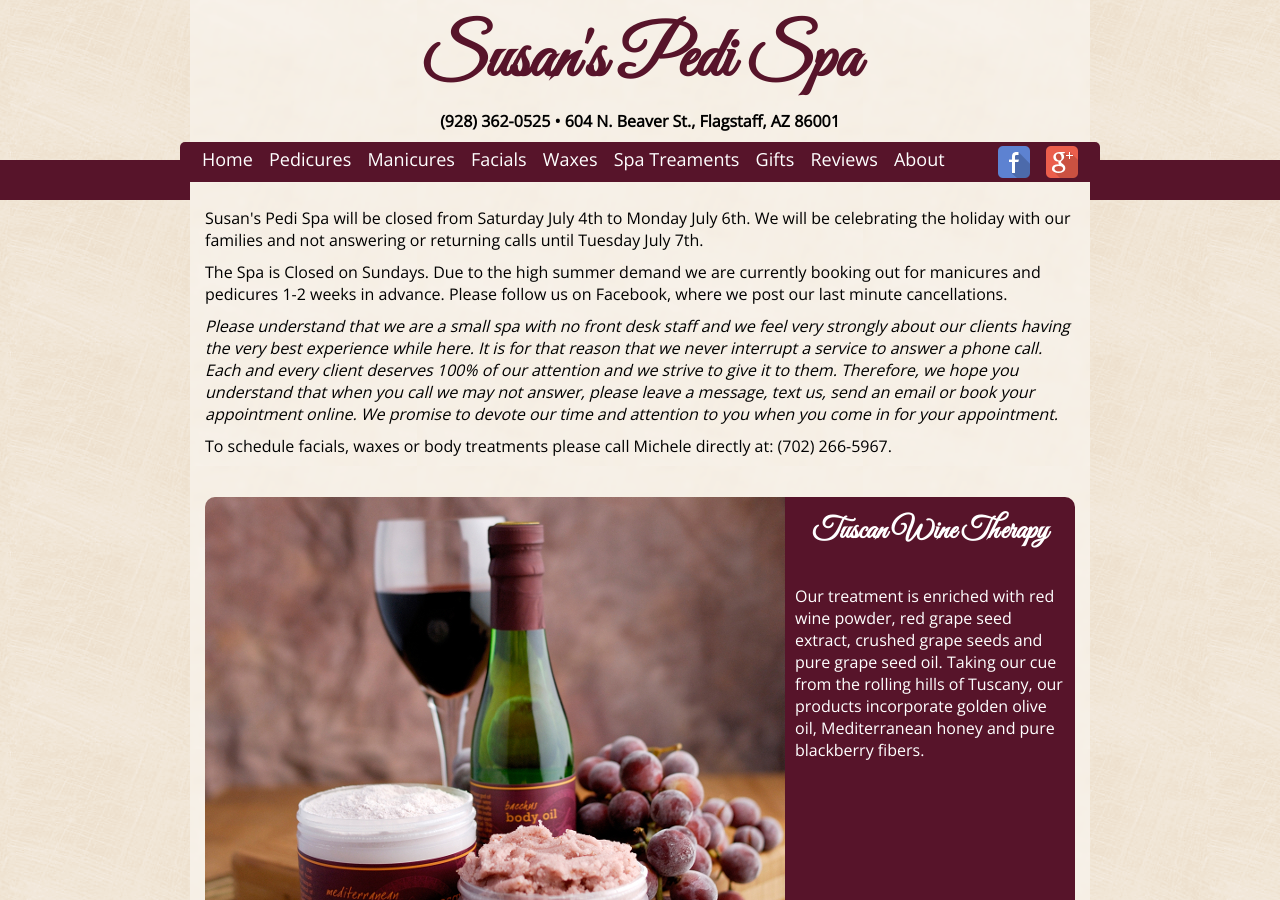
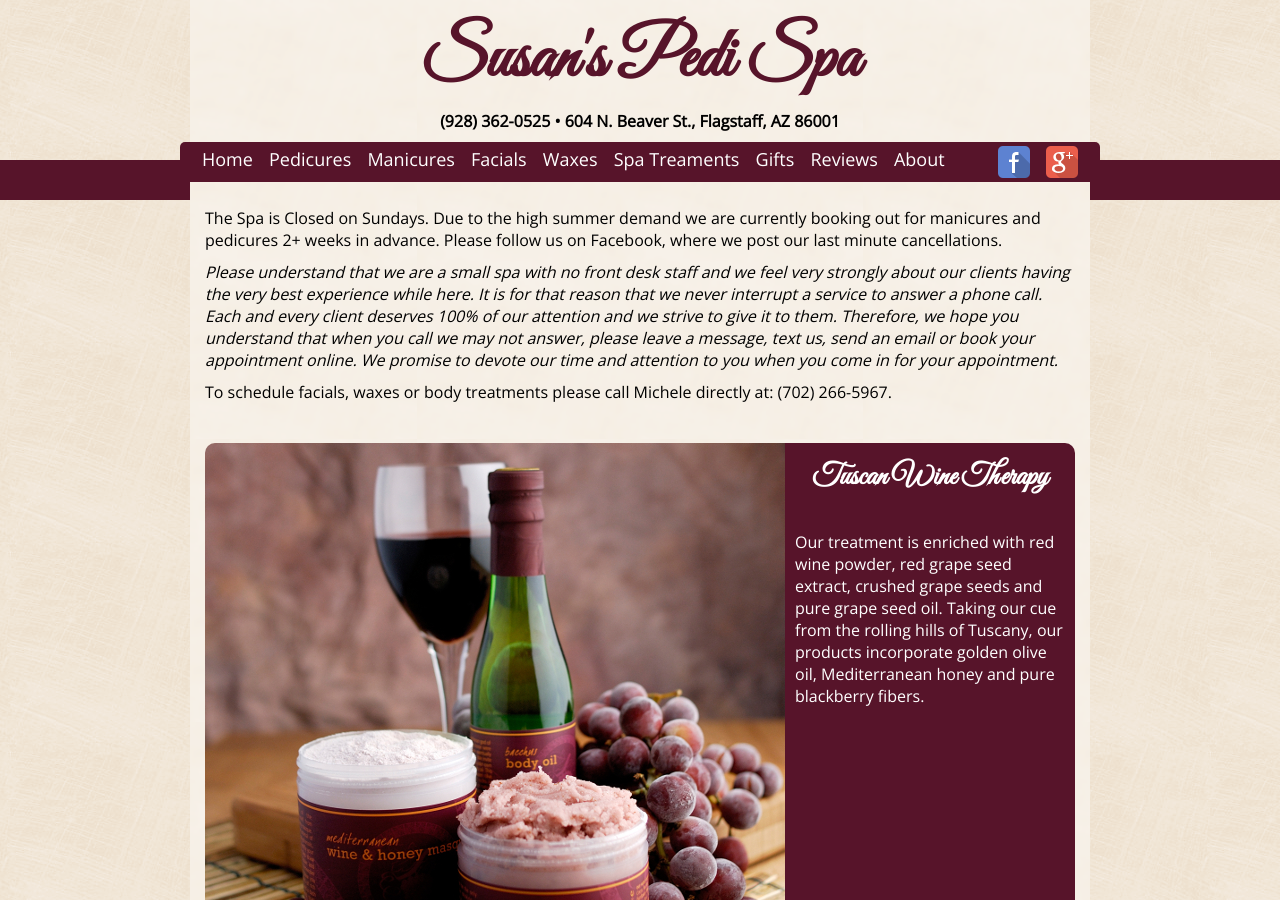
Before and after one commit to susanspedispa/susanspedispa.github.io, a Jekyll site: the page built from index.html, in a window 1280 px wide and 900 px high. Built offline with Jekyll 4.4.1, drawn with Linux system fonts in a browser that asks for light colours.

Commit message:
Update intro.html

```diff
--- a/_includes/intro.html
+++ b/_includes/intro.html
@@ -1,4 +1,3 @@
-<p>Susan's Pedi Spa will be closed from Saturday July 4th to Monday July 6th. We will be celebrating the holiday with our families and not answering or returning calls until Tuesday July 7th.</p>
-<p>The Spa is Closed on Sundays. Due to the high summer demand we are currently booking out for manicures and pedicures 1-2 weeks in advance. Please follow us on Facebook, where we post our last minute cancellations.<p></p></p>
+<p>The Spa is Closed on Sundays. Due to the high summer demand we are currently booking out for manicures and pedicures 2+ weeks in advance. Please follow us on Facebook, where we post our last minute cancellations.<p></p></p>
 <p><i>Please understand that we are a small spa with no front desk staff and we feel very strongly about our clients having the very best experience while here. It is for that reason that we never interrupt a service to answer a phone call. Each and every client deserves 100% of our attention and we strive to give it to them. Therefore, we hope you understand that when you call we may not answer, please leave a message, text us, send an email or book your appointment online. We promise to devote our time and attention to you when you come in for your appointment. </i></p>
 <p>To schedule facials, waxes or body treatments please call Michele directly at: (702) 266-5967.</p>
```
